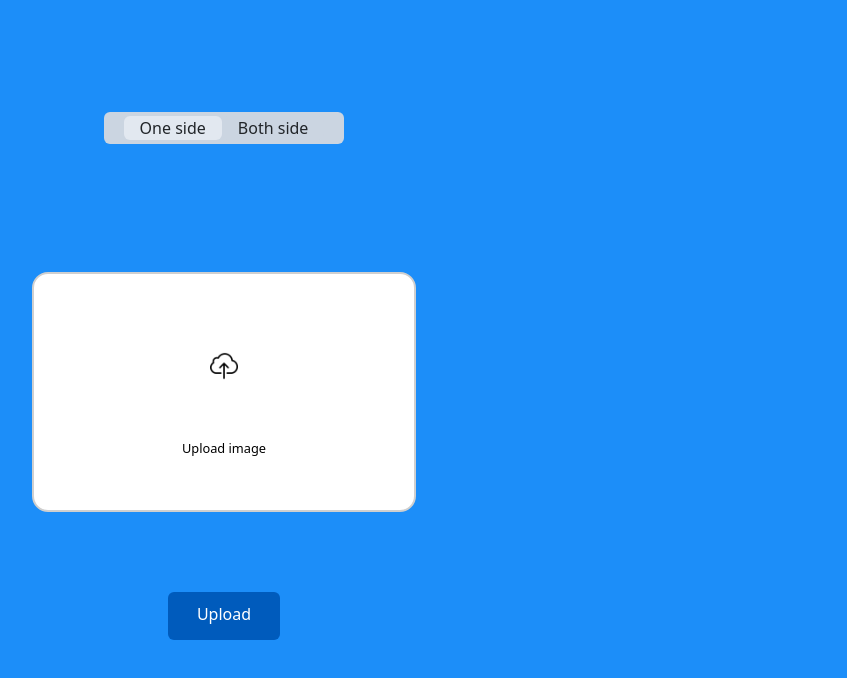
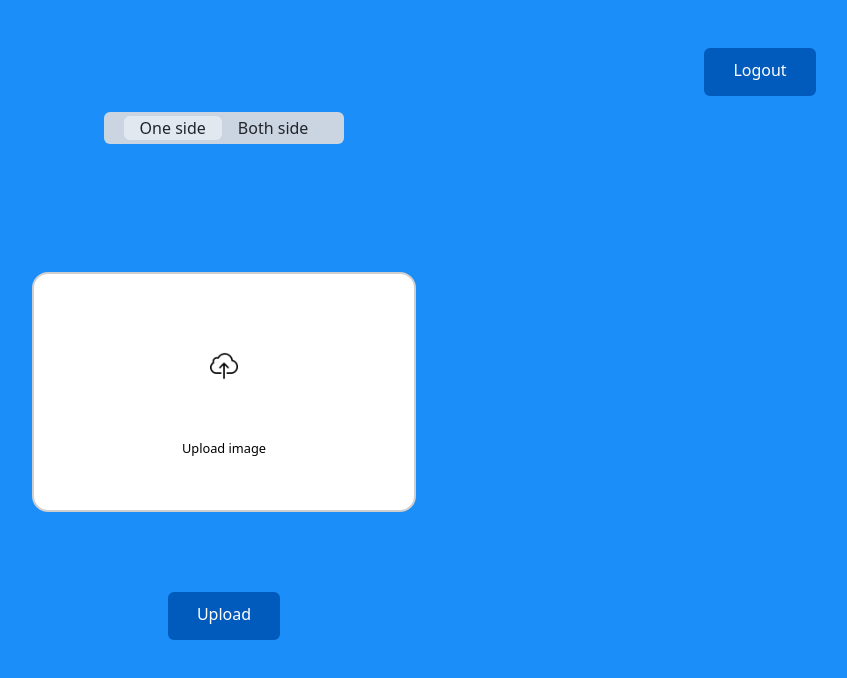
Before and after one commit to subcoder167/Id, a React (Create React App) app: page /upload in a window 1280 px wide. Shown: the top 678 px of the page, without its empty margins (416-1263 px from the left). Built offline with nearby package versions, Linux system fonts and the light colour scheme.

Commit message:
Update upload.js

```diff
--- a/src/upload.js
+++ b/src/upload.js
@@ -6,9 +6,11 @@ import Login from './Login'
 import { useState } from 'react'
 import axios from 'axios';
 import FormData from 'form-data';
+import { useNavigate } from "react-router-dom";
 
 // import SignUp from './components/signup.component'
 function App() {
+    const navigate = useNavigate();
 
     const [username, setusername] = useState("")
 
@@ -67,6 +69,7 @@ function App() {
 
     return (
         <div className="App">
+        <div className='bg-[#005bbc] text-white w-[7rem] h-[3rem] rounded mx-auto py-2.5 cursor-pointer absolute top-[3rem] right-[3rem]' onClick={() => {navigate("/")}}>Logout</div>
             <br />
             <br />
             <div className='flex flex-row bg-slate-300 w-[15rem] h-[2rem] mx-auto gap-0 rounded items-center justify-center md:mt-[4rem]'>
```
